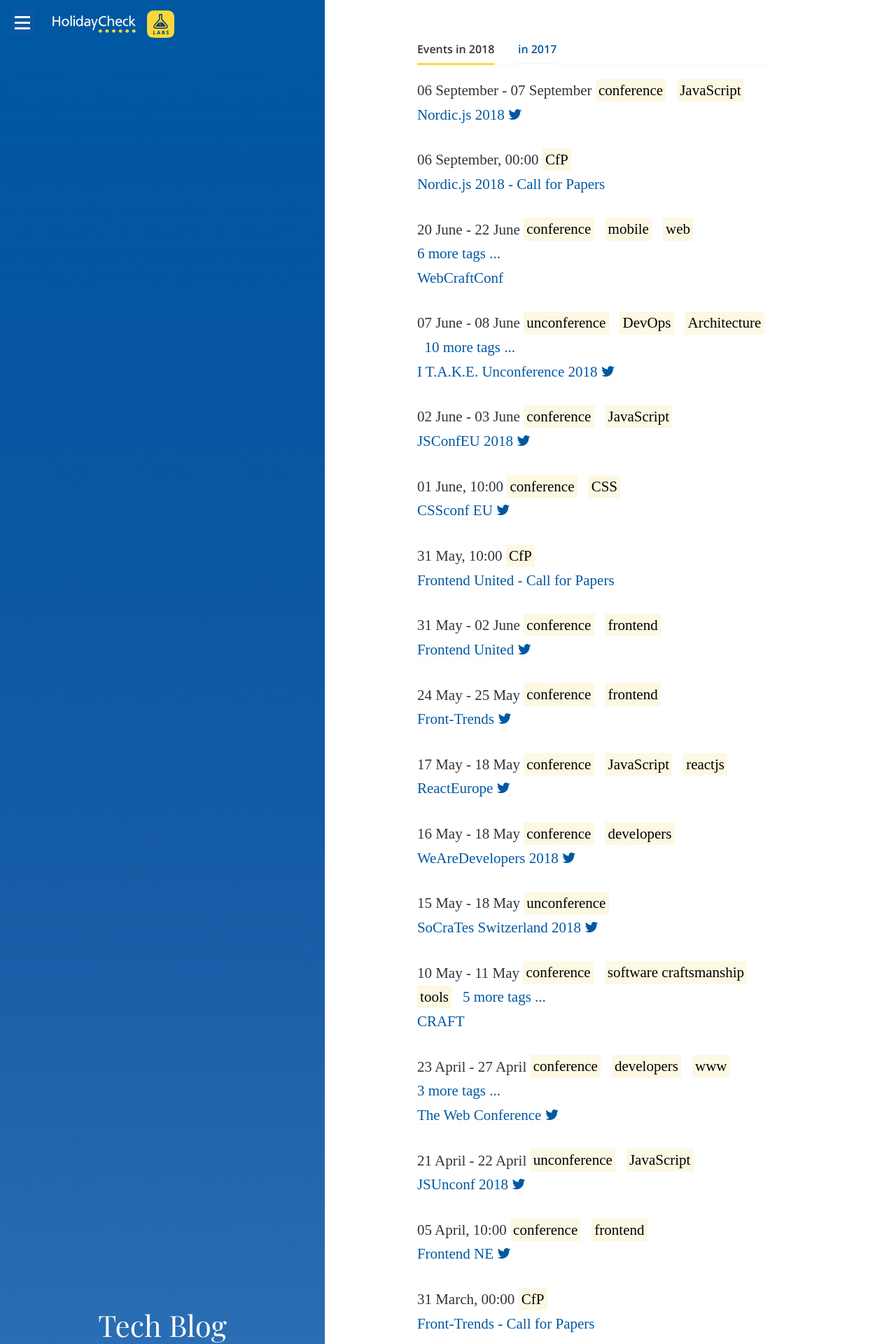
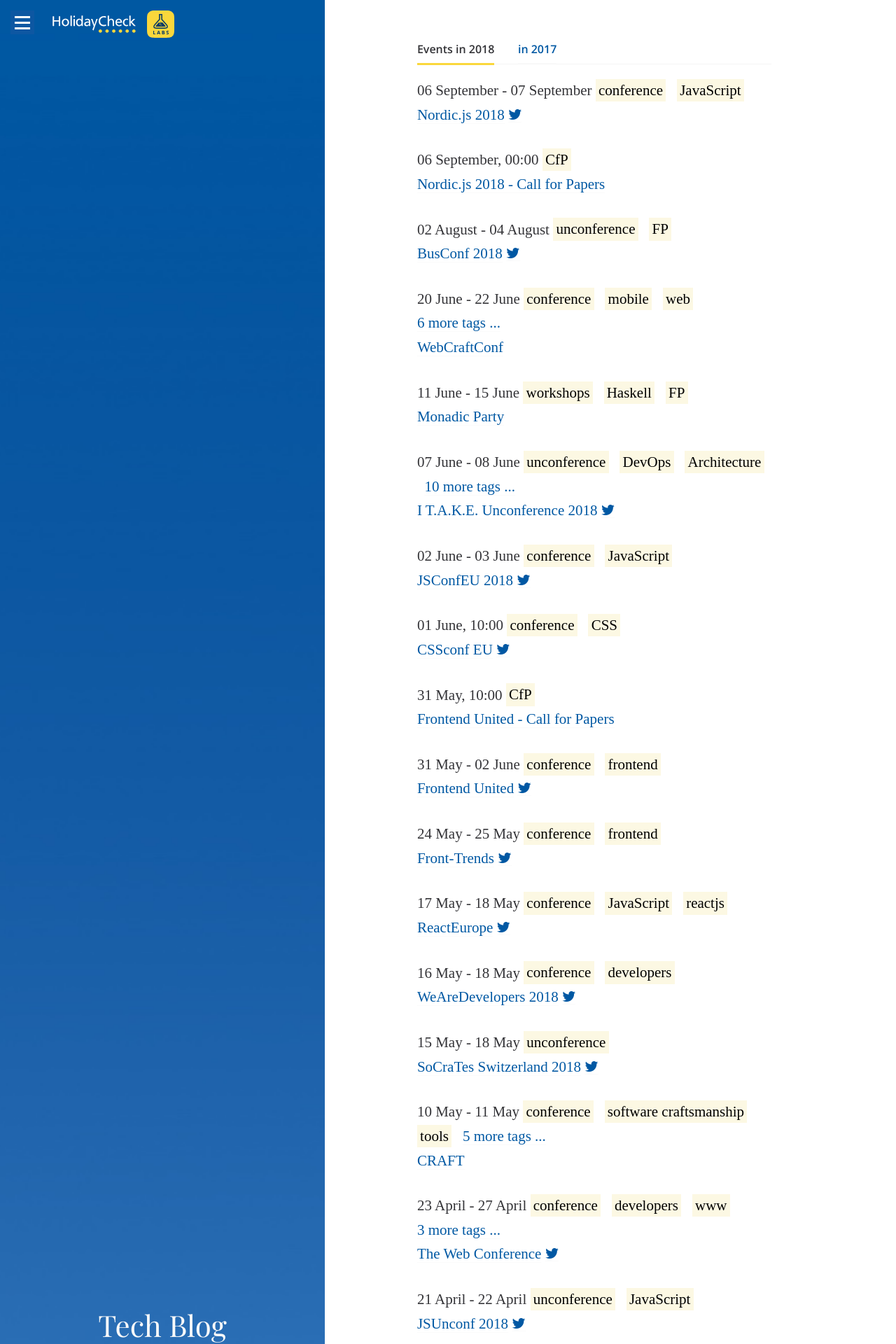
Before and after one commit to holidaycheck/tech-blog, a Jekyll site: the page built from events.md, in a window 1280 px wide. Shown: the top 1920 px of the page at 70% size. Built offline with Jekyll 4.4.1, drawn with Linux system fonts in a browser that asks for light colours; some web fonts are replaced.

Commit message:
Add events
Add busconf & monadic party

```diff
--- a/_data/events/2018.yml
+++ b/_data/events/2018.yml
@@ -7,6 +7,7 @@
   tags: meetup, search
   location: HolidayCheck AG, Neumarkter Str. 61, Munich
   comment: Andreas Neumann from Holidaycheck will talk about Test Driven Relevance Engineering
+
 - name: Monthly Elm Meeting
   start_datetime: 2018-01-24 19:00
   url: https://www.meetup.com/meetup-group-gSqnaIheh/events/244818606/
@@ -17,6 +18,7 @@
 #
 # Others
 #
+
 - name: JSConfEU 2018
   start_datetime: 2018-06-02 10:00
   end_datetime: 2018-06-03 18:00
@@ -24,6 +26,7 @@
   tags: conference, JavaScript
   location: Berlin, Germany
   twitter: jsconfeu
+
 - name: JSConf Iceland 2018
   start_datetime: 2018-03-01 10:00
   end_datetime: 2018-06-02 18:00
@@ -31,6 +34,7 @@
   tags: conference, JavaScript
   location: Reykjavik, Iceland
   twitter: jsconfis
+
 - name: European Testing Conference 2018
   start_datetime: 2018-02-19 10:00
   end_datetime: 2018-02-20 18:00
@@ -38,6 +42,7 @@
   location: Amsterdam Arena, Amsterdam, Netherlands
   tags: conference, testing
   twitter: EuroTestingConf
+
 - name: WeAreDevelopers 2018
   start_datetime: 2018-05-16 10:00
   end_datetime: 2018-05-18 18:00
@@ -45,6 +50,7 @@
   url: https://www.wearedevelopers.com/
   tags: conference, developers
   twitter: wearedevs
+
 - name: Nordic.js 2018
   start_datetime: 2018-09-06 10:00
   end_datetime: 2018-09-07 18:00
@@ -52,12 +58,22 @@
   url: http://nordicjs.com/
   tags: conference, JavaScript
   twitter: nordicjs
+
+- name: Monadic Party
+  start_datetime: 2018-06-11 10:00
+  end_datetime: 2018-06-15 18:00
+  location: Poznan, Poland
+  url: https://monadic.party/
+  tags: workshops, Haskell, FP
+
+
 - name: Script 18
   start_datetime: 2018-01-19 12:00
   location: Linz, Austria
   url: https://scriptconf.org/
   tags: conference, JavaScript
   twitter: scriptconf
+
 - name: ReactEurope
   start_datetime: 2018-05-17 10:00
   end_datetime: 2018-05-18 18:00
@@ -65,6 +81,7 @@
   url: https://www.react-europe.org/
   tags: conference, JavaScript, reactjs
   twitter: ReactEurope
+
 - name: Front-Trends
   start_datetime: 2018-05-24 10:00
   end_datetime: 2018-05-25 18:00
@@ -72,6 +89,7 @@
   url: https://2018.front-trends.com/
   tags: conference, frontend
   twitter: fronttrends
+
 - name: Frontend United
   start_datetime: 2018-05-31 10:00
   end_datetime: 2018-06-02 18:00
@@ -79,18 +97,21 @@
   url: https://www.frontendunited.org/
   tags: conference, frontend
   twitter: frontendunited
+
 - name: CSSconf EU
   start_datetime: 2018-06-01 10:00
   location: Berlin, Germany
   url: https://2018.cssconf.eu/
   tags: conference, CSS
   twitter: cssconfeu
+
 - name: BOB 2018
   start_datetime: 2018-02-23 10:00
   location: Berlin, Germany
   url: http://bobkonf.de/2018/en/
   tags: conference, developers, architects, builders, explore and discover
   twitter: BOBKonf
+
 - name: The Web Conference
   start_datetime: 2018-04-23 10:00
   end_datetime: 2018-04-27 18:00
@@ -98,24 +119,28 @@
   url: https://www2018.thewebconf.org/
   tags: conference, developers, www, standards, society, culture
   twitter: TheWebConf
+
 - name: Frontend NE
   start_datetime: 2018-04-05 10:00
   location: The Turbine Hall at CastleGate, Newcastle, England
   url: https://2018.frontendne.co.uk/
   tags: conference, frontend
   twitter: frontendne
+
 - name: .concat()
   start_datetime: 2018-03-03 10:00
   location: The University of Applied Sciences, Salzburg, Austria
   url: https://2018.conc.at/
   tags: conference, web development, UX
   twitter: conc_at
+
 - name: vue.js Amsterdam
   start_datetime: 2018-02-16 10:00
   location: Theater Amsterdam, Amsterdam, Netherlands
   url: https://www.vuejs.amsterdam/
   tags: conference, vuejs, frontend
   twitter: vuejsamsterdam
+
 - name: Smashing Conference
   start_datetime: 2018-02-07 10:00
   end_datetime: 2018-02-08 18:00
@@ -123,6 +148,7 @@
   url: https://smashingconf.com/
   tags: conference, web performance, ads, third-party scripts, A/B testing, HTTP/2, debugging, JAM stack, PWA, web fonts loading, memory/CPU perf, service workers
   twitter: smashingconf
+
 - name: ng-europe
   start_datetime: 2018-02-01 10:00
   end_datetime: 2018-02-02 18:00
@@ -130,12 +156,14 @@
   url: https://ngeurope.org/
   tags: conference, angular, JavaScript
   twitter: NgEurope
+
 - name: CRAFT
   start_datetime: 2018-05-10 10:00
   end_datetime: 2018-05-11 18:00
   location: Budapest, Hungary
   url: https://craft-conf.com/
   tags: conference, software craftsmanship, tools, methods, practices, modern developer and company, new technologies, trends
+
 - name: WebCraftConf
   start_datetime: 2018-06-20 10:00
   end_datetime: 2018-06-22 18:00
@@ -146,12 +174,21 @@
 #
 # Unconfs
 #
+- name: BusConf 2018
+  start_datetime: 2018-08-02 16:00
+  end_datetime: 2018-08-04 16:00
+  location: Rückersbach, Germany
+  url: http://www.bus-conf.org/
+  twitter: _BusConf_
+  tags: unconference, FP
+
 - name: CodeFreeze 2018
   start_datetime: 2018-01-15 10:00
   end_datetime: 2018-01-17 18:00
   location: Kiilopää, Inari, Finland
   url: http://www.codefreeze.fi/
   tags: unconference
+
 - name: JSUnconf 2018
   start_datetime: 2018-04-21 10:00
   end_datetime: 2018-04-22 18:00
@@ -159,6 +196,7 @@
   url: http://2018.jsunconf.eu/
   tags: unconference, JavaScript
   twitter: jsunconf
+
 - name: I T.A.K.E. Unconference 2018
   start_datetime: 2018-06-07 10:00
   end_datetime: 2018-06-08 18:00
@@ -166,6 +204,7 @@
   url: https://itakeunconf.com/
   tags: unconference, DevOps, Architecture, Hardcore programming, Microservices, Software Design, Mobile development, Web Security, Code Quality, Functional Programming, Quality Practices, Business Analysis, Technical & People Leadership
   twitter: itakeunconf
+
 - name: SoCraTes Switzerland 2018
   start_datetime: 2018-05-15 10:00
   end_datetime: 2018-05-18 18:00
@@ -181,26 +220,33 @@
   start_datetime: 2018-01-01 00:00
   url: https://2018.jsconf.eu/call-for-speakers/
   tags: CfP
+
 - name: WeAreDevelopers 2018 - Call for Papers
   start_datetime: 2018-01-16 23:59
   url: https://sessionize.com/wearedevelopers
   tags: CfP
+
 - name: enterJS 2018 - Call for Papers
   start_datetime: 2018-01-14 23:59
   url: https://www.enterjs.de/call-for-proposals-de
   tags: CfP
+
 - name: Nordic.js 2018 - Call for Papers
   start_datetime: 2018-09-06 00:00
   url: http://cfp.nordicjs.com/
   tags: CfP
+
+
 - name: Front-Trends - Call for Papers
   start_datetime: 2018-03-31 00:00
   url: https://2018.front-trends.com/speaking-at-front-trends/
   tags: CfP
+
 - name: Frontend United - Call for Papers
   start_datetime: 2018-05-31 10:00
   url: https://www.frontendunited.org/call-for-papers
   tags: CfP
+
 - name: The Web Conference - Call for Papers
   start_datetime: 2018-01-10 00:00
   url: https://www2018.thewebconf.org/call-for-papers/developers-track-cfp/
```
